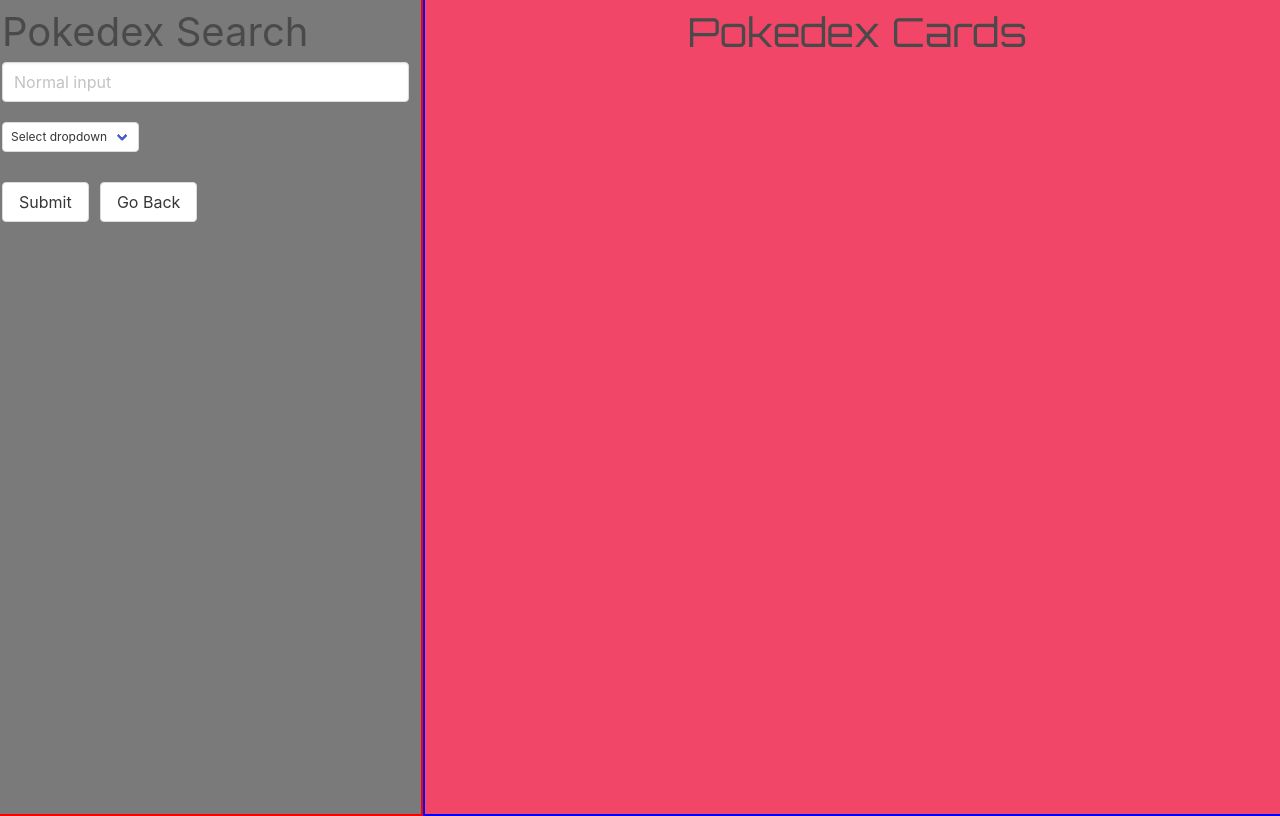
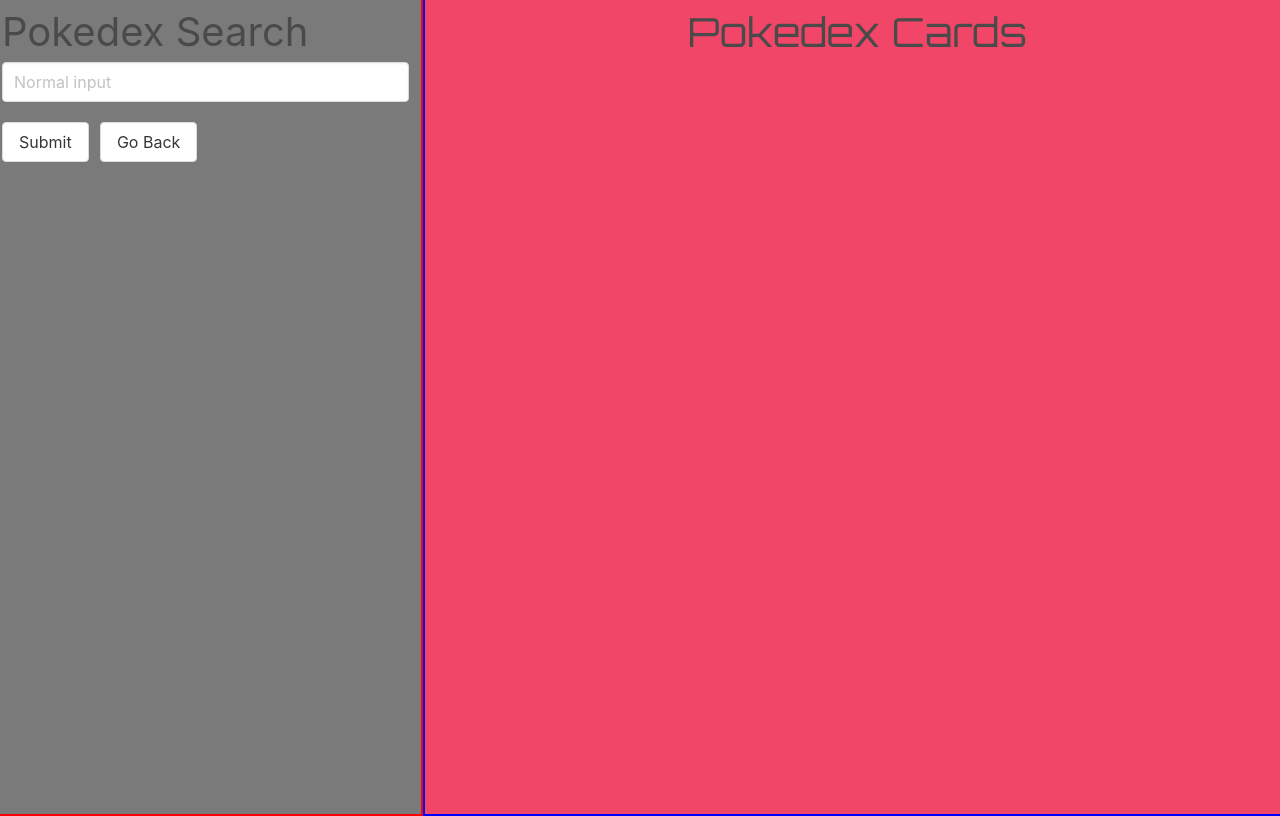
Before and after one commit to BeyonceKinston/pokedex-emulation, a plain HTML site: page index.html in a window 1280 px wide. Drawn offline with nearby package versions, Linux system fonts and the light colour scheme; no server answers.

Commit message:
Removed dropdown bar

```diff
--- a/index.html
+++ b/index.html
@@ -21,15 +21,6 @@
                 <div id="search-container">
                     <h1>Pokedex Search</h1>
                     <input class="input is-normal" type="text" placeholder="Normal input" id="textbox-input">
-                    <div class="select is-small">
-                        <select>
-                            <option>Select dropdown</option>
-                            <option>Pokemon</option>
-                            <option>Types</option>
-                            <option>Items</option>
-                            <option>Abilities</option>
-                        </select>
-                    </div>
                     <div>
                         <button class="button" id="submit-button">Submit</button>
                         <button class="button" id="go-back">Go Back</button>
```
